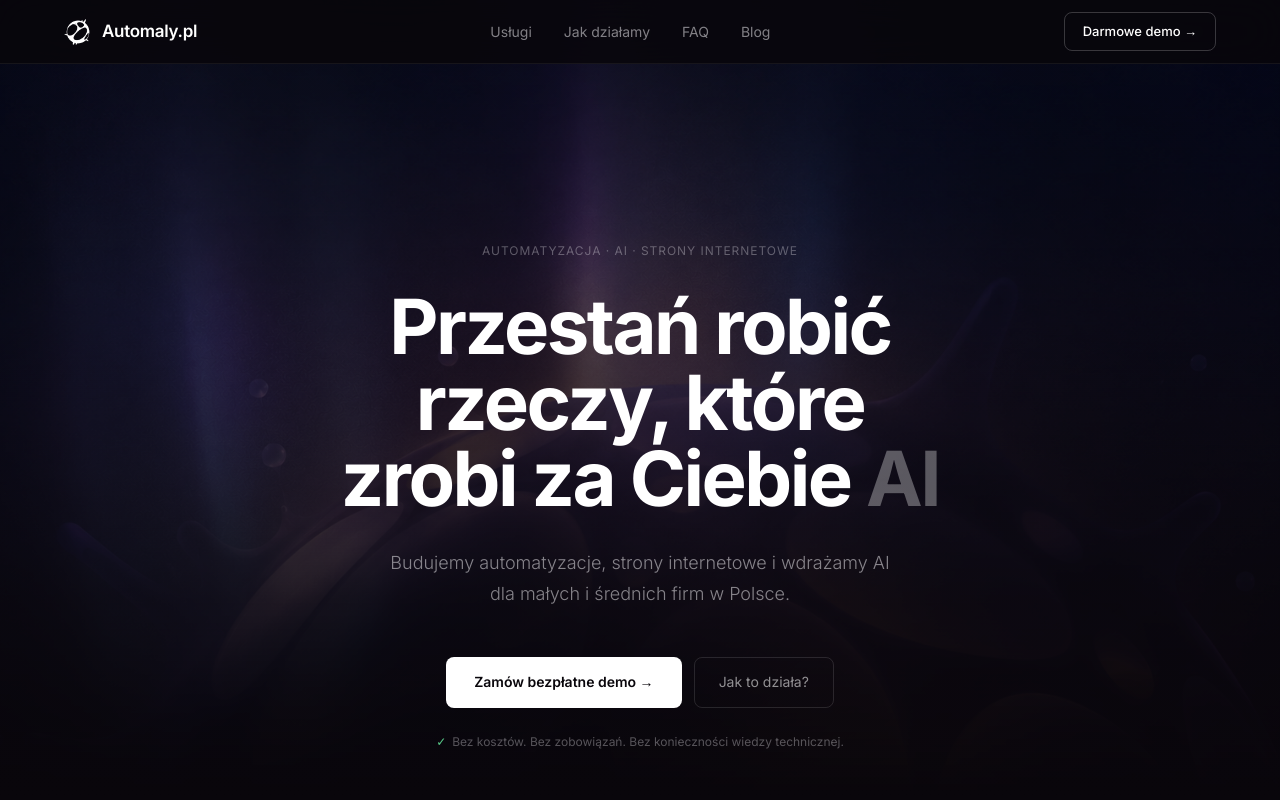
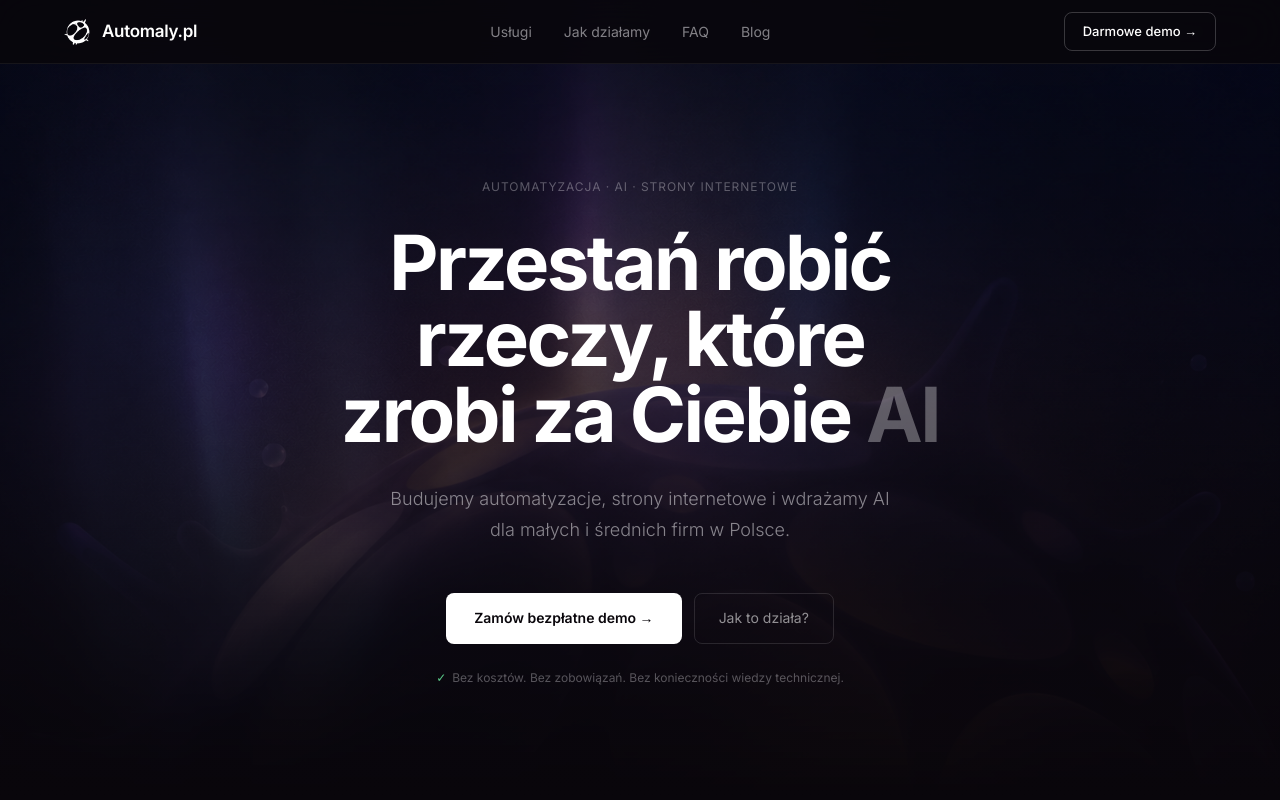
Before and after one commit to MikeyX03/automaly-next, a Next.js app: page / in a window 1280 px wide. Shown: the top 800 px of the page. Built offline with nearby package versions, Linux system fonts and the light colour scheme; no server answers; the database is empty.

Commit message:
Update page.tsx

```diff
--- a/app/page.tsx
+++ b/app/page.tsx
@@ -1,9 +1,9 @@
 import { supabase } from '@/lib/supabase'
 import Navbar from './components/navbar'
+import HeroSpotlight from './components/HeroSpotlight'
 import ContactForm from './components/ContactForm'
 import Link from 'next/link'
 import Image from 'next/image'
-import HeroSpotlight from './components/HeroSpotlight'
 
 export const dynamic = 'force-dynamic'
 
@@ -38,8 +38,7 @@ export default async function Home() {
         cta={navbar.cta}
       />
 
-      <section style={{ paddingTop: '64px' }}>
-        <HeroSpotlight>
+      <HeroSpotlight>
           <div className="hero-eyebrow">
             <span className="hero-eyebrow-dot"></span> {hero.eyebrow || 'Automatyzacja · AI · Strony internetowe'}
           </div>
@@ -50,8 +49,7 @@ export default async function Home() {
             <a href="#proces" className="btn-secondary">{hero.cta_secondary || 'Jak to działa?'}</a>
           </div>
           <div className="risk-badge">{hero.badge || 'Bez kosztów. Bez zobowiązań. Bez konieczności wiedzy technicznej.'}</div>
-        </HeroSpotlight>
-      </section>
+      </HeroSpotlight>
 
       <section className="problem" id="problem">
         <div style={{ textAlign: 'center', marginBottom: '16px' }}>
```
